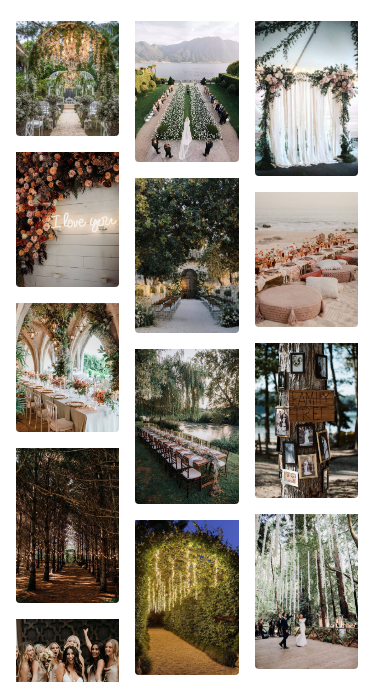
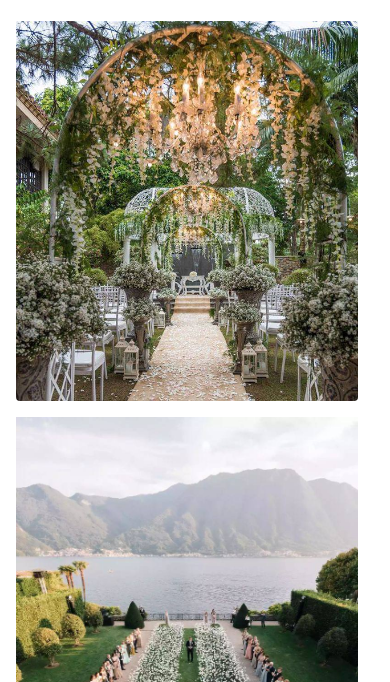
Before and after one commit to tilothiele/marilyn-wedding-homepage, a Gatsby site: page /impressionen in a window 390 px wide. Shown: the part 103-785 px from the top of the page. Built offline with nearby package versions, Linux system fonts and the light colour scheme; Gatsby itself is replaced by a stand-in of ours.

Commit message:
imressionen 1/2/3-spaltig

```diff
--- a/gatsby-browser.js
+++ b/gatsby-browser.js
@@ -4,8 +4,8 @@ import "./src/styles/global.css"
 
 // Logs when the client route changes
 export const onRouteUpdate = ({ location, prevLocation }) => {
-  console.log("new pathname", location.pathname)
-  console.log("old pathname", prevLocation ? prevLocation.pathname : null)
+  // console.log("new pathname", location.pathname)
+  // console.log("old pathname", prevLocation ? prevLocation.pathname : null)
 }
 
 // Wraps every page in a component
--- a/src/pages/impressionen.tsx
+++ b/src/pages/impressionen.tsx
@@ -3,7 +3,7 @@ import React from 'react'
 import Layout from '../layouts/DefaultLayout';
 import type { HeadProps } from "gatsby"
 import { SEO } from '../components/SEO';
-import { Container, Paper } from '@mui/material';
+import { Container, Paper, useMediaQuery } from '@mui/material';
 import Masonry from '@mui/lab/Masonry';
 import { styled } from '@mui/material/styles';
 
@@ -38,10 +38,19 @@ export function Head(props: HeadProps) {
 
 export default function Index() {
     const prefix = '/masonry/'
+    const two_col = useMediaQuery('(min-width:600px)');
+    const three_col = useMediaQuery('(min-width:1200px)')
+
+    const num_cols = three_col ? 3 : two_col ? 2 : 1;
+
+    console.log('two col', two_col)
+    console.log('three col', three_col)
+    console.log('num_cols', num_cols)
+
     return (
         <Layout pageTitle="Impressionen">
             <Container>
-                <Masonry columns={3} spacing={2} sx={{mt: 2}}>
+                <Masonry columns={num_cols} spacing={2} sx={{mt: 2}}>
                     {images.map((item, index) => (
                     <div key={index}>
                         <img
```
